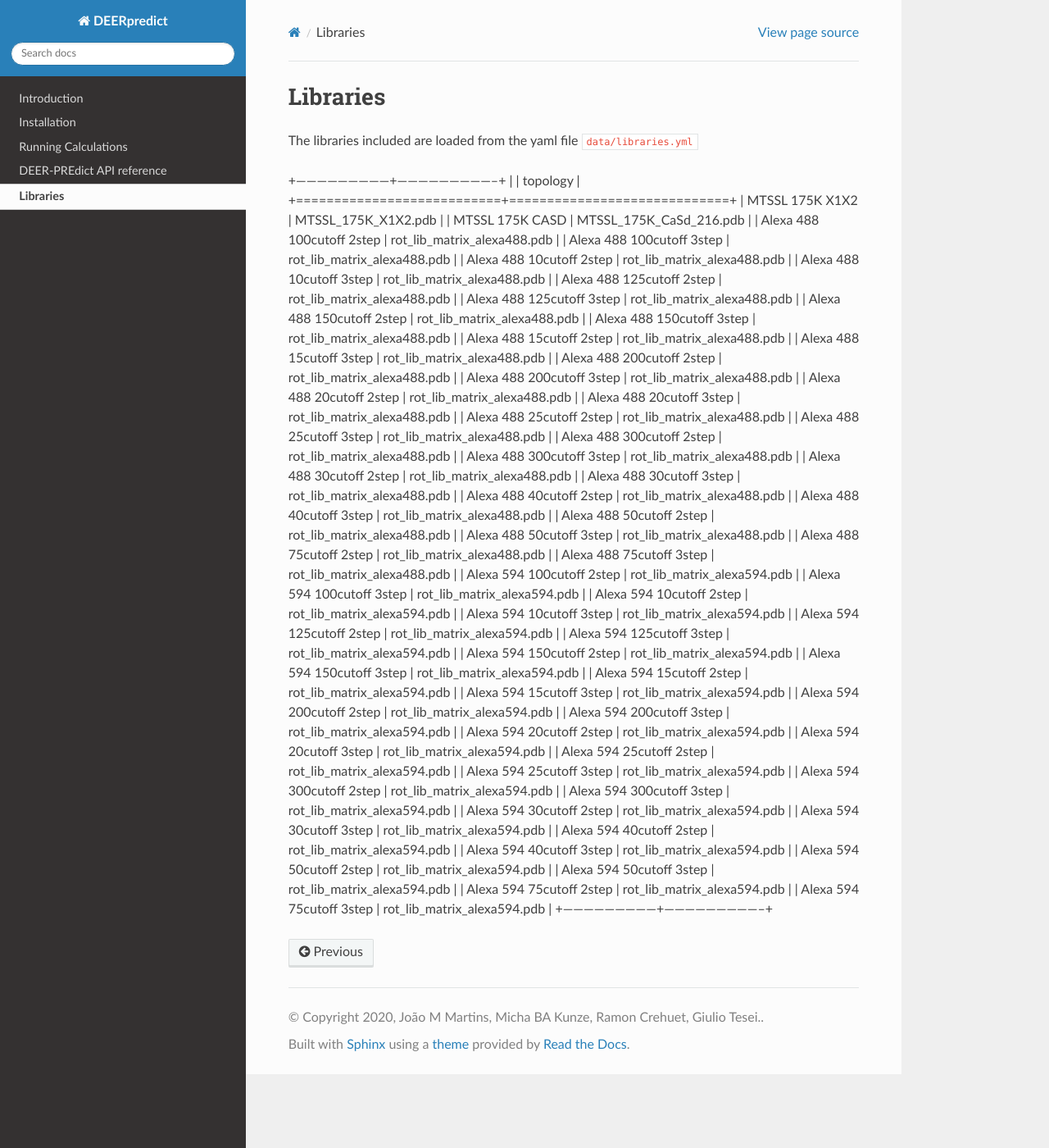
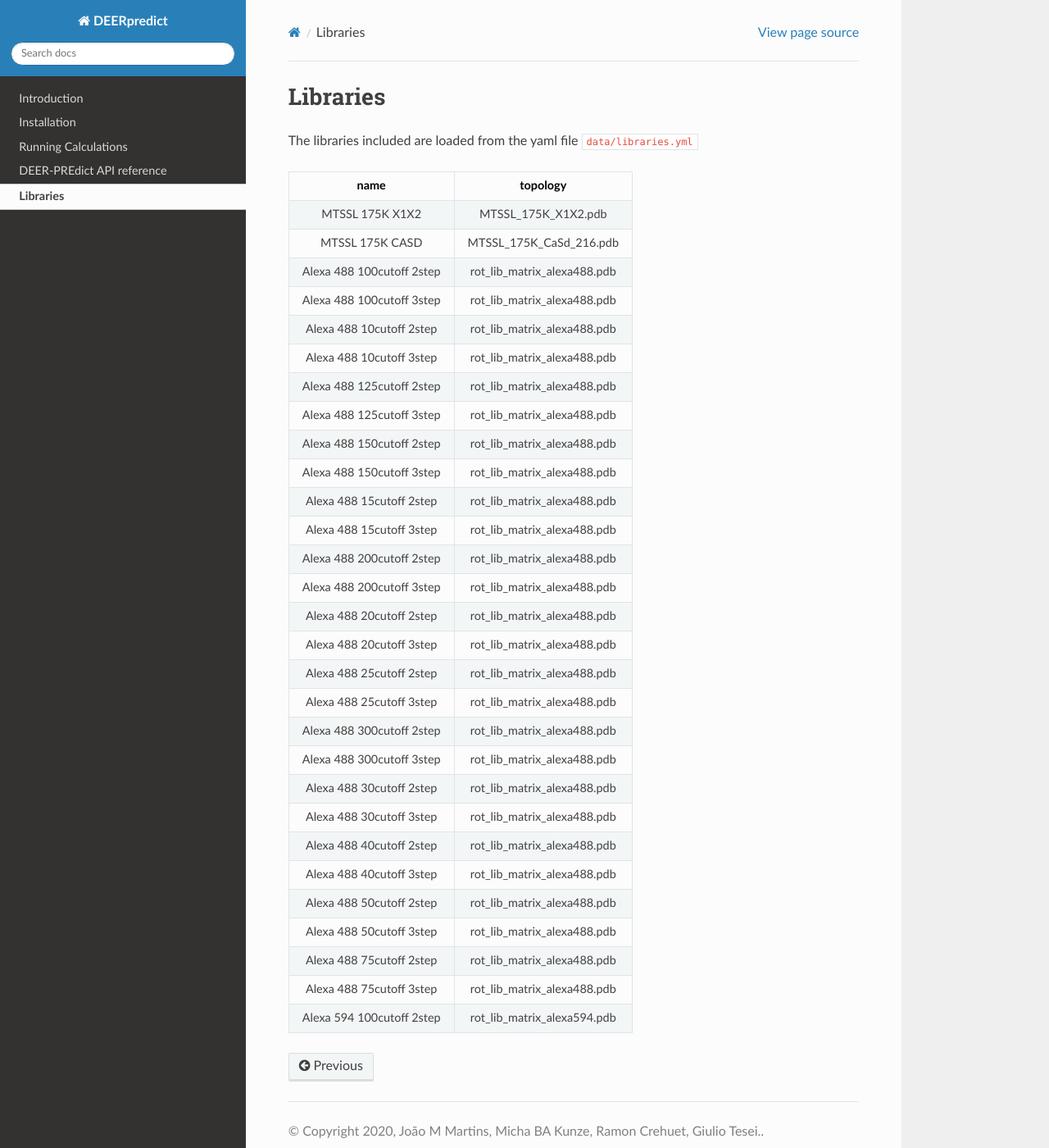
Before and after one commit to KULL-Centre/DEERpredict, a Sphinx documentation site: the page built from docs/_docs/libraries.md, in a window 1280 px wide and 1400 px high. Shown: the whole window at 82% size. Built offline with Sphinx 7.4.7 and the Read the Docs theme 2.0.0, drawn with Linux system fonts in a browser that asks for light colours.

Commit message:
Update docs

```diff
--- a/docs/_docs/libraries.md
+++ b/docs/_docs/libraries.md
@@ -2,9 +2,9 @@
 
 The libraries included are loaded from the yaml file `data/libraries.yml`
 
-+---------------------------+-----------------------------+
-|                           | topology                    |
-+===========================+=============================+
+
+|           name            | topology                    |
+|:-------------------------:|:---------------------------:|
 | MTSSL 175K X1X2           | MTSSL_175K_X1X2.pdb         |
 | MTSSL 175K CASD           | MTSSL_175K_CaSd_216.pdb     |
 | Alexa 488 100cutoff 2step | rot_lib_matrix_alexa488.pdb |
@@ -34,29 +34,3 @@ The libraries included are loaded from the yaml file `data/libraries.yml`
 | Alexa 488 75cutoff 2step  | rot_lib_matrix_alexa488.pdb |
 | Alexa 488 75cutoff 3step  | rot_lib_matrix_alexa488.pdb |
 | Alexa 594 100cutoff 2step | rot_lib_matrix_alexa594.pdb |
-| Alexa 594 100cutoff 3step | rot_lib_matrix_alexa594.pdb |
-| Alexa 594 10cutoff 2step  | rot_lib_matrix_alexa594.pdb |
-| Alexa 594 10cutoff 3step  | rot_lib_matrix_alexa594.pdb |
-| Alexa 594 125cutoff 2step | rot_lib_matrix_alexa594.pdb |
-| Alexa 594 125cutoff 3step | rot_lib_matrix_alexa594.pdb |
-| Alexa 594 150cutoff 2step | rot_lib_matrix_alexa594.pdb |
-| Alexa 594 150cutoff 3step | rot_lib_matrix_alexa594.pdb |
-| Alexa 594 15cutoff 2step  | rot_lib_matrix_alexa594.pdb |
-| Alexa 594 15cutoff 3step  | rot_lib_matrix_alexa594.pdb |
-| Alexa 594 200cutoff 2step | rot_lib_matrix_alexa594.pdb |
-| Alexa 594 200cutoff 3step | rot_lib_matrix_alexa594.pdb |
-| Alexa 594 20cutoff 2step  | rot_lib_matrix_alexa594.pdb |
-| Alexa 594 20cutoff 3step  | rot_lib_matrix_alexa594.pdb |
-| Alexa 594 25cutoff 2step  | rot_lib_matrix_alexa594.pdb |
-| Alexa 594 25cutoff 3step  | rot_lib_matrix_alexa594.pdb |
-| Alexa 594 300cutoff 2step | rot_lib_matrix_alexa594.pdb |
-| Alexa 594 300cutoff 3step | rot_lib_matrix_alexa594.pdb |
-| Alexa 594 30cutoff 2step  | rot_lib_matrix_alexa594.pdb |
-| Alexa 594 30cutoff 3step  | rot_lib_matrix_alexa594.pdb |
-| Alexa 594 40cutoff 2step  | rot_lib_matrix_alexa594.pdb |
-| Alexa 594 40cutoff 3step  | rot_lib_matrix_alexa594.pdb |
-| Alexa 594 50cutoff 2step  | rot_lib_matrix_alexa594.pdb |
-| Alexa 594 50cutoff 3step  | rot_lib_matrix_alexa594.pdb |
-| Alexa 594 75cutoff 2step  | rot_lib_matrix_alexa594.pdb |
-| Alexa 594 75cutoff 3step  | rot_lib_matrix_alexa594.pdb |
-+---------------------------+-----------------------------+
--- a/docs/conf.py
+++ b/docs/conf.py
@@ -20,7 +20,7 @@ author = 'João M Martins,  Micha BA Kunze, Ramon Crehuet, Giulio Tesei.'
 release = '0.0.1'
 source_suffix = ['.rst', '.md']
 master_doc = 'index'
-extensions = ['recommonmark', 'sphinx.ext.todo', 'sphinx.ext.mathjax', 'sphinx_math_dollar', 'sphinx.ext.ifconfig']
+extensions = ['recommonmark', 'sphinx.ext.todo', 'sphinx.ext.mathjax', 'sphinx_math_dollar', 'sphinx.ext.ifconfig','sphinx_markdown_tables']
 exclude_patterns = ['_build', 'Thumbs.db', '.DS_Store']
 html_theme = 'sphinx_rtd_theme'
 html_static_path = ['_static']
--- a/requirements.txt
+++ b/requirements.txt
@@ -10,3 +10,4 @@ sphinx
 recommonmark
 sphinx_rtd_theme
 sphinx-math-dollar
+sphinx-markdown-tables
```
Also changed, not shown: README.md (+2 -2 lines), docs/_docs/api.md (+11 -7 lines), docs/_docs/installation.md (+3 -3 lines), 1 other file.
